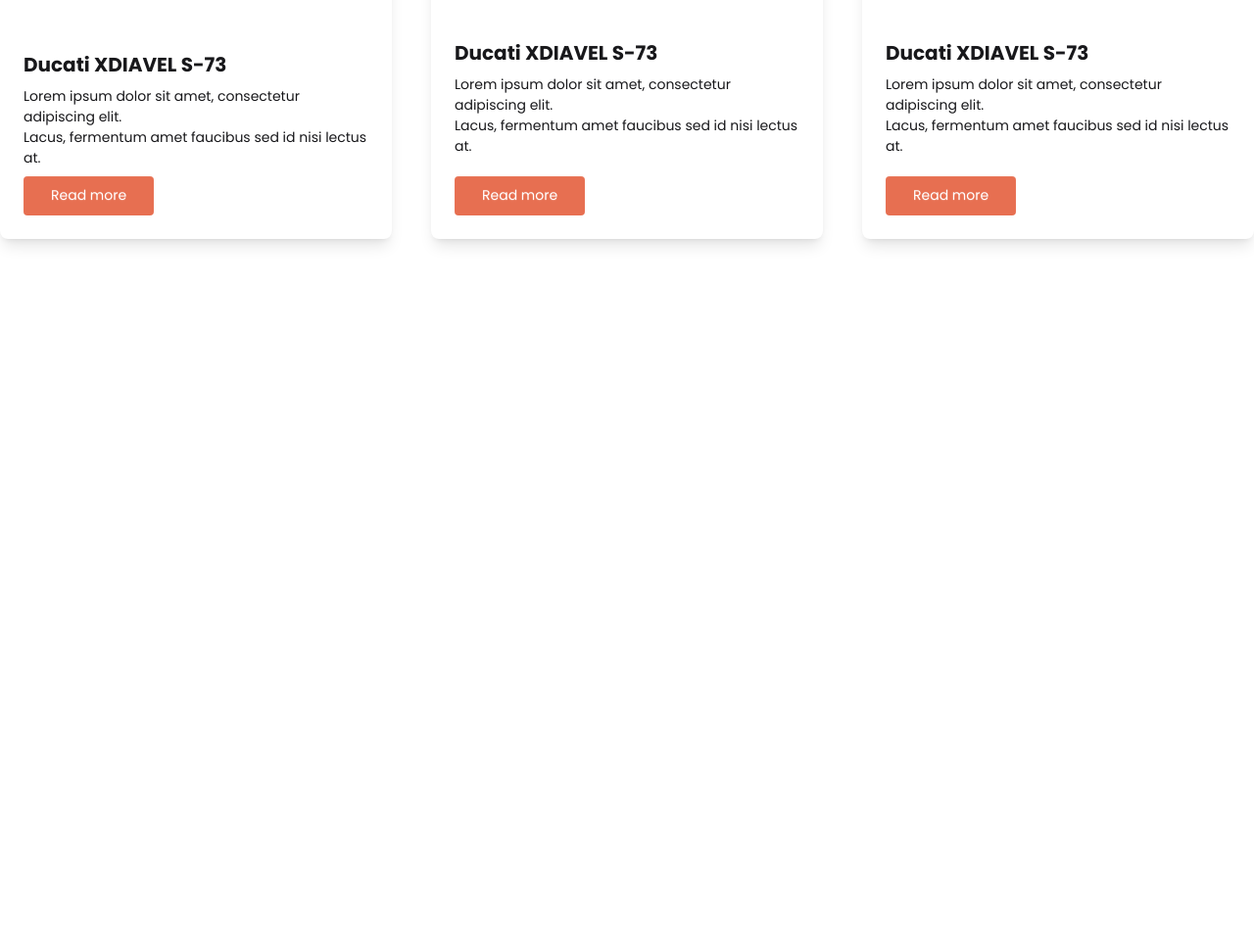
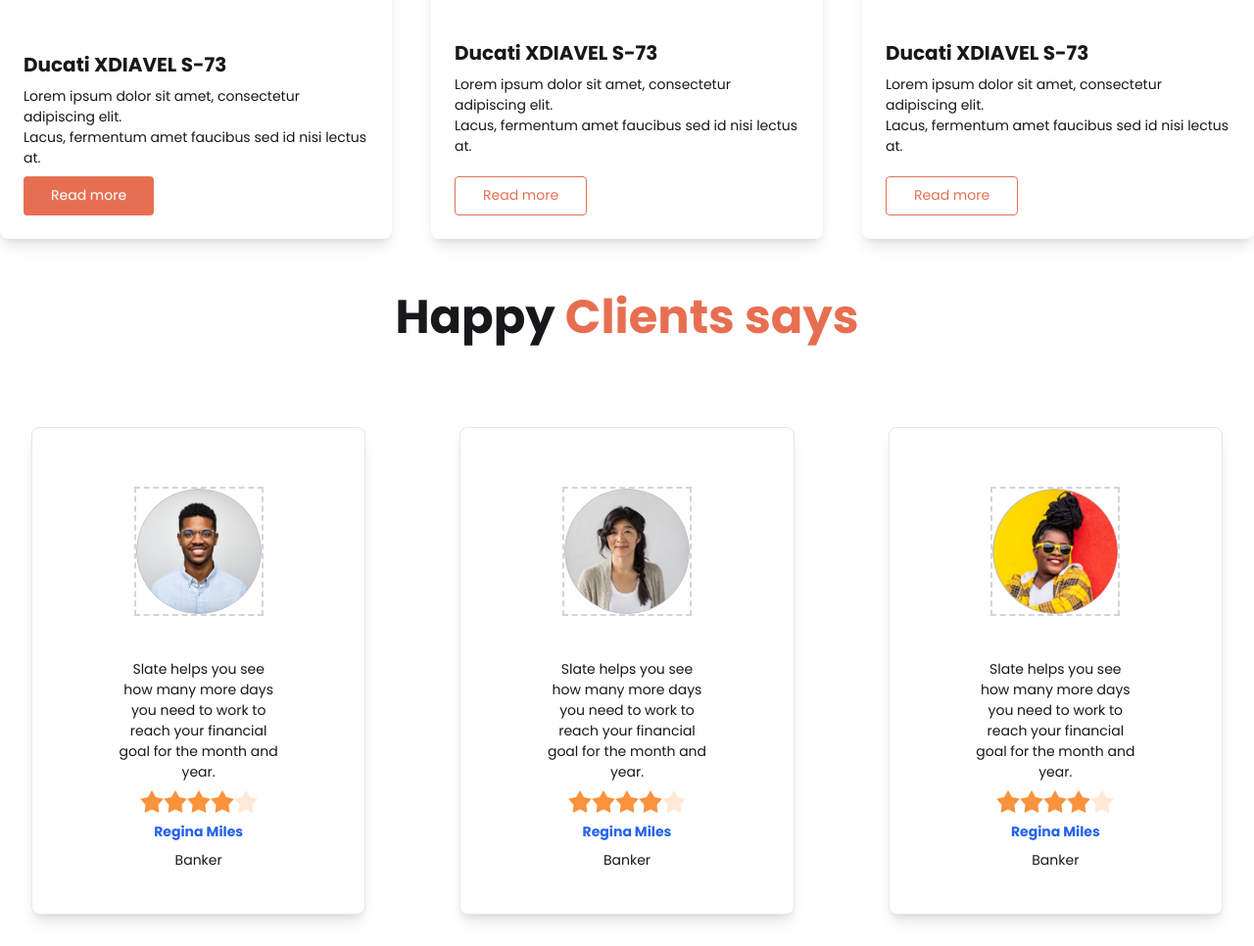
Before and after one commit to Ripa1518/biker-zone, a plain HTML site: page index.html in a window 1280 px wide. Shown: the part 1583-2549 px from the top of the page at 98% size. Before the commit the page ends 1883 px from the top, so only its background shows below. Drawn offline with nearby package versions, Linux system fonts and the light colour scheme.

Commit message:
added client section

```diff
--- a/index.html
+++ b/index.html
@@ -206,7 +206,7 @@ est sit aliqua dolor do amet sint. Velit officia consequat duis enim velit molli
     <h2 class="card-title text-xl font-bold">Ducati XDIAVEL S-73</h2>
     <p>Lorem ipsum dolor sit amet, consectetur adipiscing elit. <br>Lacus, fermentum amet faucibus sed id nisi lectus at.</p>
     <div class="card-actions">
-      <button class="btn bg-bike-primary text-white px-7">Read more</button>
+      <button class="btn btn-outline border border-bike-primary text-bike-primary px-7 hover:bg-bike-primary hover:text-white">Read more</button>
     </div>
   </div>
 </div>
@@ -219,13 +219,98 @@ est sit aliqua dolor do amet sint. Velit officia consequat duis enim velit molli
     <h2 class="card-title text-xl font-bold">Ducati XDIAVEL S-73</h2>
     <p>Lorem ipsum dolor sit amet, consectetur adipiscing elit. <br>Lacus, fermentum amet faucibus sed id nisi lectus at.</p>
     <div class="card-actions">
-      <button class="btn bg-bike-primary text-white px-7">Read more</button>
+      <button class="btn btn-outline border border-bike-primary text-bike-primary px-7 hover:bg-bike-primary hover:text-white">Read more</button>
     </div>
   </div>
 </div>
             </div>
           </div>
         </section>
+
+
+   <!-- Happy Clients says  -->
+    <section>
+      <div>
+        <h1 class="text-5xl font-bold text-center mb-14">Happy <span class="text-bike-primary">Clients says</span></h1>
+        <div class="flex flex-col md:flex-row lg:gap-8 ">
+          <!-- card  -->
+
+          <div class="card bg-base-100 shadow-lg  md:w-1/3 border space-y-5 lg:p-5 m-4 md:m-8">
+  <figure class="px-5 pt-10">
+   <div class="avatar border-dashed border-2 border-gray-300">
+  <div class="w-32 rounded-full">
+    <img src="images/others/user-1.png" />
+  </div>
+  </figure>
+  <div class="card-body items-center text-center">
+    <p class="w-2/3">Slate helps you see how
+many more days you need
+to work to reach your financial
+goal for the month and year.</p>
+<div class="rating">
+  <input type="radio" name="rating-1" class="mask mask-star-2 bg-orange-400" aria-label="1 star" />
+  <input type="radio" name="rating-1" class="mask mask-star-2 bg-orange-400" aria-label="2 star"  />
+  <input type="radio" name="rating-1" class="mask mask-star-2 bg-orange-400" aria-label="3 star" />
+  <input type="radio" name="rating-1" class="mask mask-star-2 bg-orange-400" aria-label="4 star" checked="checked" />
+  <input type="radio" name="rating-1" class="mask mask-star-2 bg-orange-400" aria-label="5 star" />
+</div>
+<h2 class="card-title text-blue-600 font-bold">Regina Miles</h2>
+<p>Banker</p>
+
+  </div>
+</div>
+
+           <div class="card bg-base-100 shadow-lg md:w-1/3 m-4 lg:m-8 border space-y-5 lg:p-5">
+  <figure class="px-5 pt-10">
+   <div class="avatar border-dashed border-2 border-gray-300">
+  <div class="w-32 rounded-full">
+    <img src="images/others/user-2.png" />
+  </div>
+  </figure>
+  <div class="card-body items-center text-center">
+    <p class="w-2/3">Slate helps you see how
+many more days you need
+to work to reach your financial
+goal for the month and year.</p>
+<div class="rating">
+  <input type="radio" name="rating-2" class="mask mask-star-2 bg-orange-400" aria-label="1 star" />
+  <input type="radio" name="rating-2" class="mask mask-star-2 bg-orange-400" aria-label="2 star"  />
+  <input type="radio" name="rating-2" class="mask mask-star-2 bg-orange-400" aria-label="3 star" />
+  <input type="radio" name="rating-2" class="mask mask-star-2 bg-orange-400" aria-label="4 star" checked="checked" />
+  <input type="radio" name="rating-2" class="mask mask-star-2 bg-orange-400" aria-label="5 star" />
+</div>
+<h2 class="card-title text-blue-600 font-bold">Regina Miles</h2>
+<p>Banker</p>
+
+  </div>
+</div>
+           <div class="card bg-base-100 shadow-lg md:w-1/3 m-4 lg:m-8 border space-y-5 lg:p-5">
+  <figure class="px-5 pt-10">
+   <div class="avatar border-dashed border-2 border-gray-300">
+  <div class="w-32 rounded-full">
+    <img src="images/others/user-3.png" />
+  </div>
+  </figure>
+  <div class="card-body items-center text-center">
+    <p class="w-2/3">Slate helps you see how
+many more days you need
+to work to reach your financial
+goal for the month and year.</p>
+<div class="rating">
+  <input type="radio" name="rating-3" class="mask mask-star-2 bg-orange-400" aria-label="1 star" />
+  <input type="radio" name="rating-3" class="mask mask-star-2 bg-orange-400" aria-label="2 star"  />
+  <input type="radio" name="rating-3" class="mask mask-star-2 bg-orange-400" aria-label="3 star" />
+  <input type="radio" name="rating-3" class="mask mask-star-2 bg-orange-400" aria-label="4 star" checked="checked" />
+  <input type="radio" name="rating-3" class="mask mask-star-2 bg-orange-400" aria-label="5 star" />
+</div>
+<h2 class="card-title text-blue-600 font-bold">Regina Miles</h2>
+<p>Banker</p>
+
+  </div>
+</div>
+        </div>
+      </div>
+    </section>
      </main>
     <!-- footer section...  -->
      <footer></footer>
```
